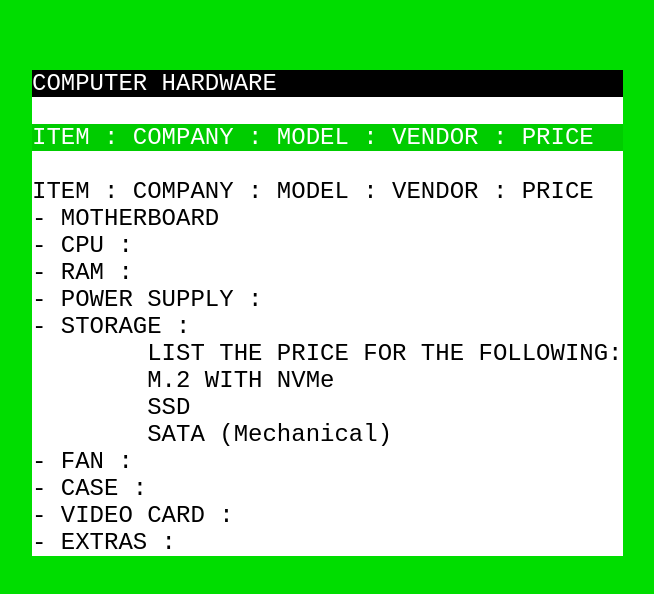
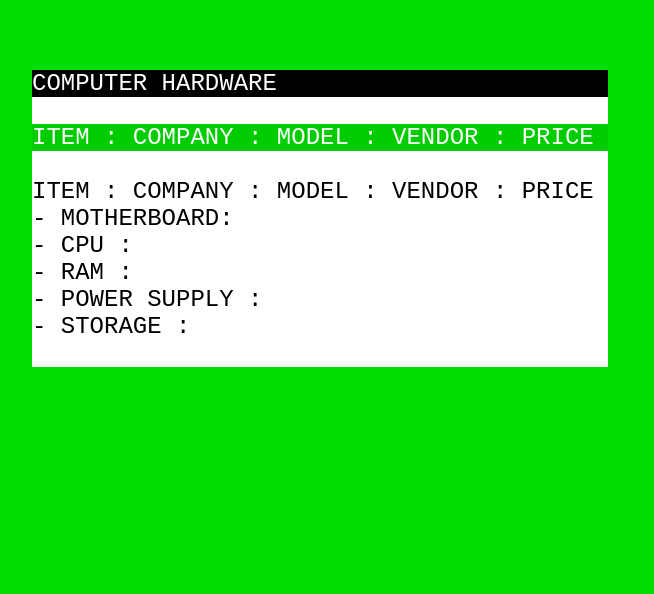
Before and after one commit to Jacheson32/Jacheson32.github.io, a plain HTML site: page build.html in a window 1280 px wide. Shown: the whole page, without its empty margins (96-750 px from the left). Drawn offline with Linux system fonts and the light colour scheme.

Commit message:
Update build.html

```diff
--- a/build.html
+++ b/build.html
@@ -31,19 +31,12 @@ background-color: #00f;color: #fff;
 <div class="blk">COMPUTER HARDWARE</div>
 <div class="grn">ITEM : COMPANY : MODEL : VENDOR : PRICE</div>
 ITEM : COMPANY : MODEL : VENDOR : PRICE
-- MOTHERBOARD
+- MOTHERBOARD:
 - CPU :
 - RAM :
 - POWER SUPPLY :
 - STORAGE :
-	LIST THE PRICE FOR THE FOLLOWING:
-	M.2 WITH NVMe
-	SSD
-	SATA (Mechanical)
-- FAN :
-- CASE :
-- VIDEO CARD :
-- EXTRAS :
+
 </pre>
 </body>
 </html>
```
